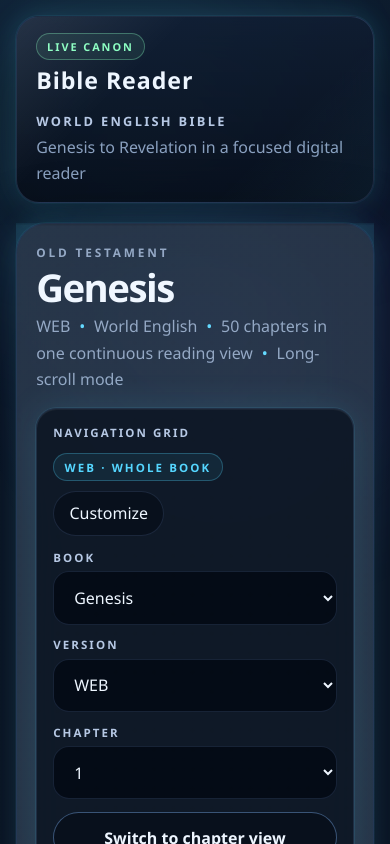
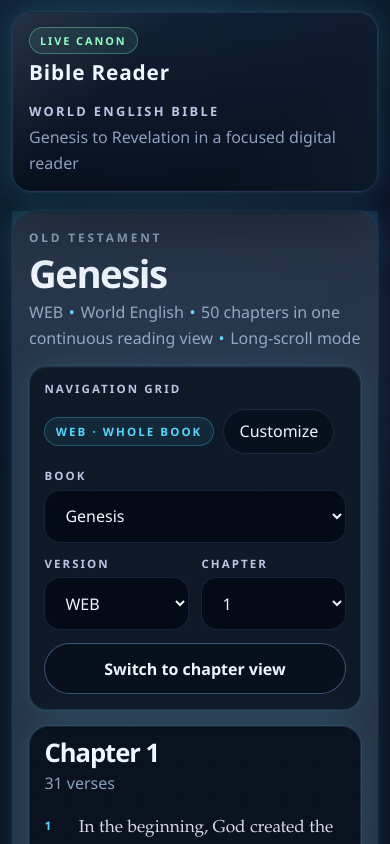
Before and after one commit to carldevhenderliter/BibleReader, a Next.js app: page /read/genesis in a window 390 px wide. Shown: the top 844 px of the page. Built offline with nearby package versions, Linux system fonts and the light colour scheme.

Commit message:
Improve mobile and tablet layout

```diff
--- a/app/globals.css
+++ b/app/globals.css
@@ -47,6 +47,7 @@
 
 html {
   min-height: 100%;
+  -webkit-text-size-adjust: 100%;
   background:
     radial-gradient(circle at 15% 20%, rgba(85, 214, 255, 0.16), transparent 22rem),
     radial-gradient(circle at 85% 12%, rgba(123, 97, 255, 0.18), transparent 26rem),
@@ -56,6 +57,7 @@ html {
 body {
   margin: 0;
   min-height: 100vh;
+  overflow-x: hidden;
   color: var(--text);
   font-family: var(--reader-ui-font);
   background: transparent;
@@ -81,6 +83,7 @@ a {
 button,
 select {
   font: inherit;
+  touch-action: manipulation;
 }
 
 .ambient-orb,
@@ -123,7 +126,11 @@ select {
   position: relative;
   z-index: 1;
   min-height: 100vh;
-  padding: 1rem;
+  padding:
+    max(1rem, env(safe-area-inset-top))
+    max(1rem, env(safe-area-inset-right))
+    max(1rem, env(safe-area-inset-bottom))
+    max(1rem, env(safe-area-inset-left));
 }
 
 .site-header,
@@ -924,7 +931,37 @@ select {
   text-align: center;
 }
 
-@media (min-width: 48rem) {
+@media (min-width: 48rem) and (max-width: 63.99rem) {
+  .site-shell {
+    padding:
+      max(1.1rem, env(safe-area-inset-top))
+      max(1.1rem, env(safe-area-inset-right))
+      max(1.2rem, env(safe-area-inset-bottom))
+      max(1.1rem, env(safe-area-inset-left));
+  }
+
+  .hero-card,
+  .content-card,
+  .reader-card {
+    padding: 1.35rem;
+  }
+
+  .hero-grid {
+    grid-template-columns: minmax(0, 1.35fr) minmax(16rem, 0.95fr);
+    align-items: start;
+  }
+
+  .control-grid {
+    grid-template-columns: repeat(2, minmax(0, 1fr));
+    align-items: end;
+  }
+
+  .toggle-link {
+    grid-column: 1 / -1;
+  }
+}
+
+@media (min-width: 64rem) {
   .site-shell {
     padding: 1.35rem;
   }
@@ -952,8 +989,21 @@ select {
 }
 
 @media (max-width: 47.99rem) {
+  .site-shell {
+    padding:
+      max(0.75rem, env(safe-area-inset-top))
+      max(0.75rem, env(safe-area-inset-right))
+      max(1rem, env(safe-area-inset-bottom))
+      max(0.75rem, env(safe-area-inset-left));
+  }
+
   .site-header {
+    position: sticky;
+    top: max(0.4rem, env(safe-area-inset-top));
+    z-index: 20;
     align-items: start;
+    padding: 0.9rem 1rem;
+    border-radius: 1.2rem;
   }
 
   .site-header,
@@ -969,7 +1019,118 @@ select {
     text-align: left;
   }
 
+  .site-brand {
+    font-size: 1.3rem;
+  }
+
+  .hero-card,
+  .content-card,
+  .reader-card {
+    padding: 1rem;
+    border-radius: 1.4rem;
+  }
+
+  .hero-title {
+    max-width: none;
+    font-size: clamp(2.1rem, 12vw, 3.5rem);
+  }
+
+  .hero-copy {
+    font-size: 0.98rem;
+  }
+
+  .hero-actions {
+    display: grid;
+    width: 100%;
+  }
+
+  .hero-actions > * {
+    width: 100%;
+  }
+
+  .continue-pill,
+  .primary-link,
+  .secondary-link,
+  .toggle-link {
+    width: 100%;
+  }
+
+  .hero-stats {
+    grid-template-columns: repeat(3, minmax(0, 1fr));
+  }
+
+  .hero-stat {
+    padding: 0.8rem;
+  }
+
+  .hero-stat strong {
+    font-size: 1.25rem;
+  }
+
+  .book-grid {
+    grid-template-columns: 1fr;
+  }
+
+  .book-link {
+    padding: 0.95rem;
+  }
+
+  .reader-topline {
+    gap: 0.9rem;
+  }
+
+  .reader-controls {
+    padding: 0.9rem;
+    border-radius: 1.1rem;
+  }
+
+  .control-grid {
+    grid-template-columns: repeat(2, minmax(0, 1fr));
+    align-items: end;
+  }
+
+  .control-grid .control-group:first-child,
+  .control-grid .toggle-link {
+    grid-column: 1 / -1;
+  }
+
+  .control-group select {
+    min-height: 3.15rem;
+    font-size: 1rem;
+  }
+
+  .reading-surface {
+    width: 100%;
+    padding: 0.9rem;
+    border-radius: 1.2rem;
+  }
+
+  .verse-row {
+    grid-template-columns: 1.5rem 1fr;
+    gap: 0.65rem;
+  }
+
+  .verse-number {
+    min-width: 1.5rem;
+    padding-top: 0.1rem;
+  }
+
+  .reader-meta-separator {
+    margin: 0 0.35rem;
+  }
+
   .pagination {
+    grid-template-columns: 1fr;
+  }
+
+  .pagination-link,
+  .pagination-empty {
+    min-height: 0;
+    padding: 0.95rem 1rem;
+  }
+
+  .settings-option-grid-compact,
+  .settings-slider-group {
     grid-template-columns: 1fr;
   }
 
--- a/app/layout.tsx
+++ b/app/layout.tsx
@@ -1,4 +1,4 @@
-import type { Metadata } from "next";
+import type { Metadata, Viewport } from "next";
 import Link from "next/link";
 import type { ReactNode } from "react";
 
@@ -7,6 +7,12 @@ import "./globals.css";
 export const metadata: Metadata = {
   title: "Bible Reader",
   description: "A simple, complete Bible reading experience from Genesis to Revelation."
+};
+
+export const viewport: Viewport = {
+  width: "device-width",
+  initialScale: 1,
+  viewportFit: "cover"
 };
 
 export default function RootLayout({
```
